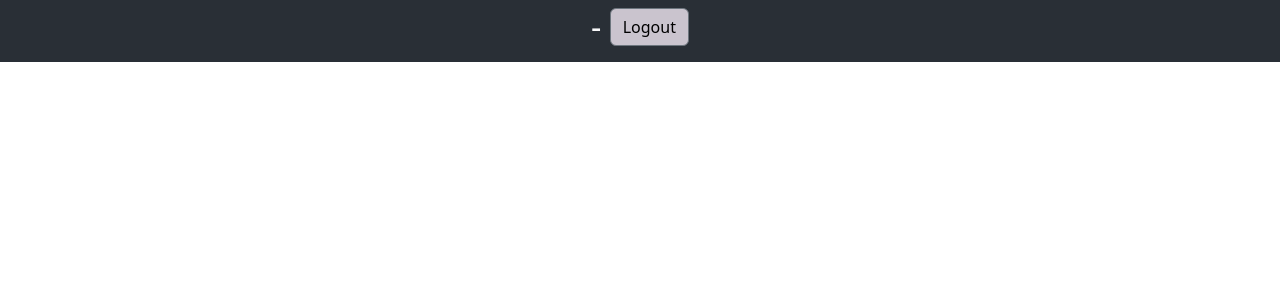
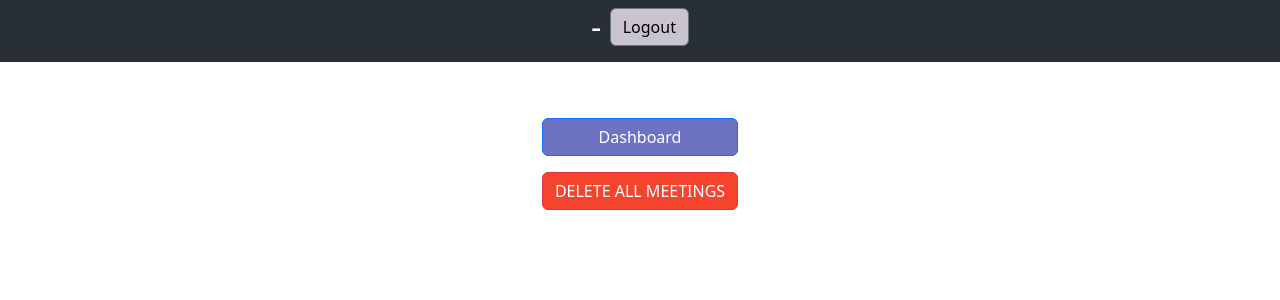
Before and after one commit to jcook3195/synbooking-frontend, a React (Create React App) app: page /admin in a window 1280 px wide. Before the commit this address had no page. Shown: the top 300 px of the page. Built offline with nearby package versions, Linux system fonts and the light colour scheme; sample sign-in values are in the browser's storage.

Commit message:
delete all and email bugz

```diff
--- a/src/App.js
+++ b/src/App.js
@@ -4,6 +4,7 @@ import { BrowserRouter as Router, Routes, Route } from "react-router-dom";
 import Navbar from "./components/Nav/Navbar";
 import MeetingScheduler from "./pages/MeetingScheduler";
 import Landing from "./pages/Landing";
+import Admin from "./pages/Admin";
 import Loader from "./components/UI/Loader/Loader";
 
 import "./App.scss";
@@ -17,6 +18,7 @@ function App() {
         <Routes>
           <Route path="/" element={<MeetingScheduler />} exact />
           <Route path="/landing" element={<Landing />} exact />
+          <Route path="/admin" element={<Admin />} exact />
         </Routes>
       </Router>
     </React.Fragment>
--- a/src/components/Form/Fields/TextArea/TextArea.js
+++ b/src/components/Form/Fields/TextArea/TextArea.js
@@ -17,7 +17,9 @@ const TextArea = (props) => {
   // check if the name of the input is contained in the error object for displaying err class and message
   // const err = Object.keys(errors).includes(props.name) ? true : false;
   const errClass =
-    emailFieldErr && props.name === "meetingAttendeesField"
+    emailFieldErr &&
+    (props.name === "meetingAttendeesField" ||
+      props.name === "editMeetingAttendeesField")
       ? " is-invalid"
       : "";
 
@@ -37,7 +39,9 @@ const TextArea = (props) => {
           onChange: props.onChange,
         })}
       ></textarea>
-      {emailFieldErr && props.name === "meetingAttendeesField" ? (
+      {emailFieldErr &&
+      (props.name === "meetingAttendeesField" ||
+        props.name === "editMeetingAttendeesField") ? (
         <div className="invalid-feedback">{props.invalidText}</div>
       ) : (
         <></>
--- a/src/components/UI/Modal/AddMeetingModal/AddMeetingModal.js
+++ b/src/components/UI/Modal/AddMeetingModal/AddMeetingModal.js
@@ -195,7 +195,7 @@ const AddMeetingModal = forwardRef((props, ref) => {
   };
 
   const handleEmailKeyDown = (e) => {
-    if (["Enter", "Tab", ","].includes(e.key)) {
+    if (["Enter", ","].includes(e.key)) {
       e.preventDefault();
 
       let validEmail = false;
@@ -205,14 +205,16 @@ const AddMeetingModal = forwardRef((props, ref) => {
       let emailIsValid = validateEmail(email);
       let emailDupes = checkEmailDupes(email);
 
-      if (emailIsValid || !emailDupes) {
-        validEmail = true;
-      } else if (emailIsValid) {
+      if (emailIsValid !== null) {
+        if (!emailDupes) {
+          validEmail = true;
+        } else {
+          dispatch(
+            meetingActions.setEmailErrText("This email has already been added.")
+          );
+        }
+      } else {
         dispatch(meetingActions.setEmailErrText("This is not a valid email."));
-      } else if (emailDupes) {
-        dispatch(
-          meetingActions.setEmailErrText("This email has already been added.")
-        );
       }
 
       if (validEmail) {
@@ -287,7 +289,7 @@ const AddMeetingModal = forwardRef((props, ref) => {
           <TextArea
             id="meetingAttendeesField"
             name="meetingAttendeesField"
-            label="Attendees (Enter an email and press 'Enter', 'Tab', or ',')"
+            label="Attendees (Enter an email and press 'Enter' or ',')"
             placeholder="Add one valid email at a time."
             invalidText={emailErrText}
             rows={1}
--- a/src/components/UI/Modal/DeleteMeetingModal/DeleteMeetingModal.js
+++ b/src/components/UI/Modal/DeleteMeetingModal/DeleteMeetingModal.js
@@ -44,7 +44,7 @@ const DeleteMeetingModal = () => {
     // let loggedInUser = JSON.parse(localStorage.getItem("user"))["userId"];
     dispatch(alertActions.showLoader(true));
 
-    // submit the new meeting
+    // delete the meeting
     let config = {
       method: "delete",
       url: "http://localhost:8080/meetings/" + selectedMeeting,
--- a/src/components/UI/Modal/EditMeetingModal/EditMeetingModal.js
+++ b/src/components/UI/Modal/EditMeetingModal/EditMeetingModal.js
@@ -37,6 +37,7 @@ const EditMeetingModal = forwardRef((props, ref) => {
   const selectedRoomName = useSelector(
     (state) => state.meetings.selectedRoomName
   );
+  const emailErrText = useSelector((state) => state.meetings.emailErrText);
   const selectedMeeting = useSelector(
     (state) => state.meetings.selectedMeeting
   );
@@ -272,25 +273,40 @@ const EditMeetingModal = forwardRef((props, ref) => {
 
   const checkEmailDupes = (email) => {
     let emails = emailsState;
-    console.log("checking");
+
     return emails.includes(email);
   };
 
   const handleEmailKeyDown = (e) => {
-    if (["Enter", "Tab", ","].includes(e.key)) {
+    if (["Enter", ","].includes(e.key)) {
       e.preventDefault();
 
+      let validEmail = false;
+
       let email = e.target.value;
-      console.log(checkEmailDupes(email));
 
-      if (validateEmail(email)) {
+      let emailIsValid = validateEmail(email);
+      let emailDupes = checkEmailDupes(email);
+
+      if (emailIsValid !== null) {
+        if (!emailDupes) {
+          validEmail = true;
+        } else {
+          dispatch(
+            meetingActions.setEmailErrText("This email has already been added.")
+          );
+        }
+      } else {
+        dispatch(meetingActions.setEmailErrText("This is not a valid email."));
+      }
+
+      if (validEmail) {
         setEmailsState((emailsState) => [...emailsState, email]);
 
         dispatch(meetingActions.setEmailFieldErr(false));
 
         setAttendeesVal("");
       } else {
-        console.log("not a valid email");
         dispatch(meetingActions.setEmailFieldErr(true));
       }
     }
@@ -379,8 +395,9 @@ const EditMeetingModal = forwardRef((props, ref) => {
           <TextArea
             id="editMeetingAttendeesField"
             name="editMeetingAttendeesField"
-            label="Attendees (Enter an email and press 'Enter', 'Tab', or ',')"
+            label="Attendees (Enter an email and press 'Enter' or ',')"
             placeholder="Add one valid email at a time."
+            invalidText={emailErrText}
             rows={1}
             onKeyDown={handleEmailKeyDown}
             onChange={attendeesInputChangeHandler}
--- /dev/null
+++ b/src/pages/Admin.js
@@ -0,0 +1,90 @@
+import React, { useEffect } from "react";
+import { useNavigate } from "react-router";
+import { useDispatch } from "react-redux";
+import axios from "axios";
+
+import Button from "../components/UI/Button/Button";
+
+import { alertActions } from "../store/alertStore";
+
+const Admin = () => {
+  const dispatch = useDispatch();
+  const navigate = useNavigate();
+
+  useEffect(() => {
+    // check if someone is logged in, if so then redirect
+    const loggedInUser = localStorage.getItem("user");
+
+    // if someone is logged in on page load then go to room selection
+    if (!loggedInUser) {
+      navigate("/landing");
+    }
+  });
+
+  const goToDashBtnClickHandler = () => {
+    navigate("/");
+  };
+
+  const alertShowHandler = (type, message) => {
+    dispatch(alertActions.showAlert());
+    dispatch(alertActions.setAlertType(type));
+    dispatch(alertActions.setAlertMessage(message));
+  };
+
+  const alertHideTimeout = (interval) => {
+    setTimeout(() => {
+      dispatch(alertActions.hideAlert());
+    }, interval);
+  };
+
+  const delMeetingsBtnClickHandler = () => {
+    dispatch(alertActions.showLoader(true));
+
+    let config = {
+      method: "delete",
+      url: "http://localhost:8080/meetings",
+    };
+
+    axios
+      .request(config)
+      .then((res) => {
+        console.log(JSON.stringify(res.data));
+
+        // show and hide alert after 5 seconds
+        alertShowHandler("success", "All meetings have been deleted.");
+        alertHideTimeout(5000);
+        dispatch(alertActions.showLoader(false));
+      })
+      .catch((err) => {
+        console.error(err);
+        alertShowHandler("danger", "There was an error deleting the meeting.");
+        alertHideTimeout(5000);
+        dispatch(alertActions.showLoader(false));
+      });
+  };
+
+  return (
+    <div className="d-flex justify-content-center m-5">
+      <div className="button-col d-flex flex-column">
+        <Button
+          type="button"
+          id="goToDashBtn"
+          classNames="btn-primary m-2"
+          onClick={goToDashBtnClickHandler}
+        >
+          Dashboard
+        </Button>
+        <Button
+          type="button"
+          id="delAllMeetingsBtn"
+          classNames="btn-danger m-2"
+          onClick={delMeetingsBtnClickHandler}
+        >
+          DELETE ALL MEETINGS
+        </Button>
+      </div>
+    </div>
+  );
+};
+
+export default Admin;
```
